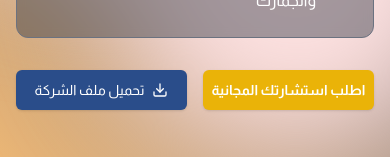
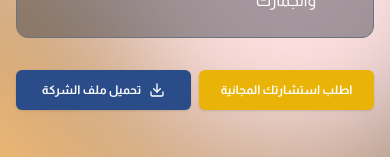
Before and after one commit to AhmedAdel700/be-group, a Next.js app: page / in a window 390 px wide. Shown: the part 687-844 px from the top of the page. Built offline with nearby package versions, Linux system fonts and the light colour scheme.

Commit message:
added svh

```diff
--- a/src/components/Hero.tsx
+++ b/src/components/Hero.tsx
@@ -52,7 +52,7 @@ export default function HeroWithFloatingImage() {
 
   return (
     <section
-      className="relative flex min-h-[calc(100vh-72px)] items-center justify-center overflow-hidden"
+      className="relative flex min-h-[calc(100svh-72px)] items-center justify-center overflow-hidden py-4 sm:py-0"
       style={{
         background:
           "linear-gradient(45deg, hsla(33, 74%, 69%, 1) 0%, hsla(220, 60%, 33%, 1) 100%)",
@@ -226,17 +226,17 @@ export default function HeroWithFloatingImage() {
               </div>
             </div>
 
-            <div className="grid grid-cols-2 sm:flex-row gap-4 items-center justify-start">
+            <div className="grid grid-cols-2 sm:flex-row gap-2 sm:gap-4 items-center justify-start">
               <Button
                 size="lg"
-                className="bg-yellow-500 hover:bg-yellow-400 text-white font-bold text-sm sm:text-base"
+                className="bg-yellow-500 hover:bg-yellow-400 text-white font-semibold text-xs sm:text-base"
                 onClick={() => scrollToSection("contact")}
               >
                 اطلب استشارتك المجانية
               </Button>
               <Button
                 size="lg"
-                className="bg-[#2A4D8A] hover:bg-blue-900 text-white px-6 py-2 rounded-md font-medium relative"
+                className="bg-[#2A4D8A] hover:bg-blue-900 text-white px-6 py-2 rounded-md font-semibold relative text-xs sm:text-base"
                 onClick={handleDownload}
                 disabled={isDownloading}
               >
```
